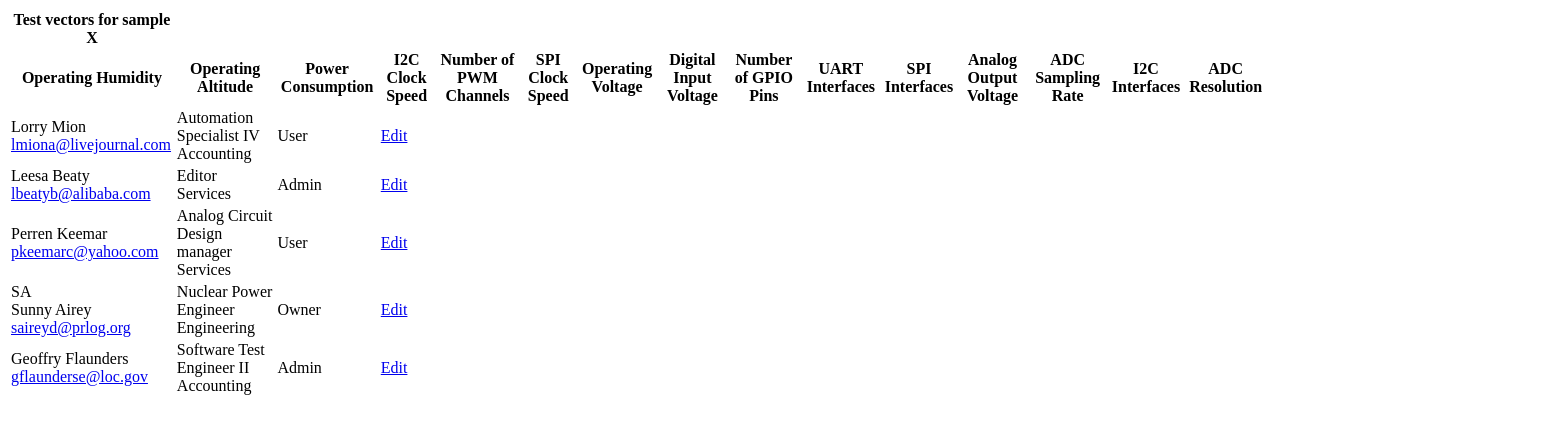
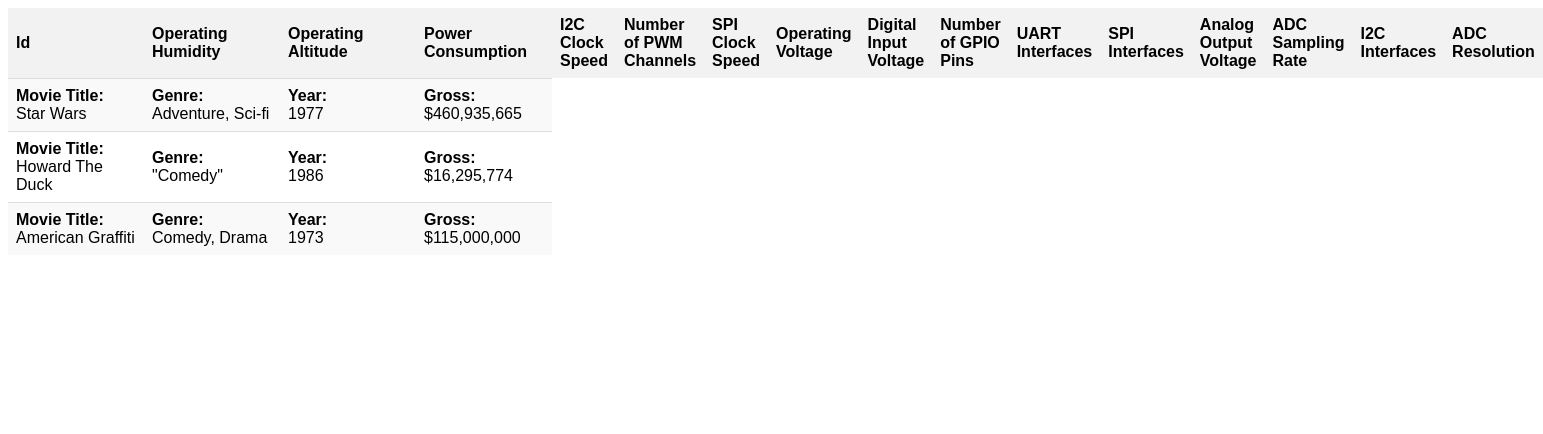
Before and after one commit to ntafra00/stem-games-fe, a React (Vite) app: page /table in a window 1280 px wide. Shown: the top 434 px of the page, 1543 px wide, since content can reach past the window. Built offline with nearby package versions, Linux system fonts and the light colour scheme.

Commit message:
Changed design of table

```diff
--- a/src/pages/table/index.jsx
+++ b/src/pages/table/index.jsx
@@ -1,136 +1,39 @@
 import React from "react";
 import {getParametars} from "../../utils";
+import styles from "../../styles/table.css"
 
 const Table = () => {
     const nameOfFamily = "L1"
   return (
-    <div className="page page-center">
-      <div className="card card-md">
-        <div className="card-body">
-          <table className="table table-vcenter card-table">
-            <thead>
+    <div>
+    <table className="rwd-table">
       <tr>
-                <th className="text-center">Test vectors for sample X</th>
+        <th>Id</th>
+      {getParametars(nameOfFamily).map((parameter) => {
+        return (
+             <th className={styles.th} key={parameter.id}>{parameter.name}</th>
+         )
+    })}
       </tr>
       <tr>
-                {getParametars(nameOfFamily).map((parameter) => {
-                return (
-                    <th key={parameter.id}>{parameter.name}</th>
-                )
-            })}
-                <th className="w-1"></th>
-              </tr>
-            </thead>
-            <tbody>
-              <tr>
-                <td>
-                  <div className="d-flex py-1 align-items-center">
-                    <span className="avatar me-2"></span>
-                    <div className="flex-fill">
-                      <div className="font-weight-medium">Lorry Mion</div>
-                      <div className="text-muted"><a href="#" className="text-reset">lmiona@livejournal.com</a></div>
-                    </div>
-                  </div>
-                </td>
-                <td>
-                  <div>Automation Specialist IV</div>
-                  <div className="text-muted">Accounting</div>
-                </td>
-                <td className="text-muted">
-                  User
-                </td>
-                <td>
-                  <a href="#">Edit</a>
-                </td>
+        <td data-th="Movie Title">Star Wars</td>
+        <td data-th="Genre">Adventure, Sci-fi</td>
+        <td data-th="Year">1977</td>
+        <td data-th="Gross">$460,935,665</td>
       </tr>
       <tr>
-                <td>
-                  <div className="d-flex py-1 align-items-center">
-                    <span className="avatar me-2"></span>
-                    <div className="flex-fill">
-                      <div className="font-weight-medium">Leesa Beaty</div>
-                      <div className="text-muted"><a href="#" className="text-reset">lbeatyb@alibaba.com</a></div>
-                    </div>
-                  </div>
-                </td>
-                <td>
-                  <div>Editor</div>
-                  <div className="text-muted">Services</div>
-                </td>
-                <td className="text-muted">
-                  Admin
-                </td>
-                <td>
-                  <a href="#">Edit</a>
-                </td>
+        <td data-th="Movie Title">Howard The Duck</td>
+        <td data-th="Genre">"Comedy"</td>
+        <td data-th="Year">1986</td>
+        <td data-th="Gross">$16,295,774</td>
       </tr>
       <tr>
-                <td>
-                  <div className="d-flex py-1 align-items-center">
-                    <span className="avatar me-2"></span>
-                    <div className="flex-fill">
-                      <div className="font-weight-medium">Perren Keemar</div>
-                      <div className="text-muted"><a href="#" className="text-reset">pkeemarc@yahoo.com</a></div>
-                    </div>
-                  </div>
-                </td>
-                <td>
-                  <div>Analog Circuit Design manager</div>
-                  <div className="text-muted">Services</div>
-                </td>
-                <td className="text-muted">
-                  User
-                </td>
-                <td>
-                  <a href="#">Edit</a>
-                </td>
+        <td data-th="Movie Title">American Graffiti</td>
+        <td data-th="Genre">Comedy, Drama</td>
+        <td data-th="Year">1973</td>
+        <td data-th="Gross">$115,000,000</td>
       </tr>
-              <tr>
-                <td>
-                  <div className="d-flex py-1 align-items-center">
-                    <span className="avatar me-2">SA</span>
-                    <div className="flex-fill">
-                      <div className="font-weight-medium">Sunny Airey</div>
-                      <div className="text-muted"><a href="#" className="text-reset">saireyd@prlog.org</a></div>
-                    </div>
-                  </div>
-                </td>
-                <td>
-                  <div>Nuclear Power Engineer</div>
-                  <div className="text-muted">Engineering</div>
-                </td>
-                <td className="text-muted">
-                  Owner
-                </td>
-                <td>
-                  <a href="#">Edit</a>
-                </td>
-              </tr>
-              <tr>
-                <td>
-                  <div className="d-flex py-1 align-items-center">
-                    <span className="avatar me-2"></span>
-                    <div className="flex-fill">
-                      <div className="font-weight-medium">Geoffry Flaunders</div>
-                      <div className="text-muted"><a href="#" className="text-reset">gflaunderse@loc.gov</a></div>
-                    </div>
-                  </div>
-                </td>
-                <td>
-                  <div>Software Test Engineer II</div>
-                  <div className="text-muted">Accounting</div>
-                </td>
-                <td className="text-muted">
-                  Admin
-                </td>
-                <td>
-                  <a href="#">Edit</a>
-                </td>
-              </tr>
-            </tbody>
     </table>
-        </div>
-      </div>
     </div>
   );
 };
--- /dev/null
+++ b/src/styles/table.css
@@ -0,0 +1,61 @@
+.rwd-table {
+    width: 100%;
+    border-collapse: collapse;
+    font-family: sans-serif;
+  }
+
+  .rwd-table th,
+  .rwd-table td {
+    padding: 8px;
+  }
+
+  .rwd-table th {
+    background-color: #f2f2f2;
+    font-weight: bold;
+    text-align: left;
+  }
+
+  .rwd-table td {
+    border-top: 1px solid #ddd;
+  }
+
+  .rwd-table tr:nth-child(even) {
+    background-color: #f9f9f9;
+  }
+
+  .rwd-table tr:hover {
+    background-color: #f5f5f5;
+  }
+
+  .rwd-table td::before {
+    content: attr(data-th) ": ";
+    font-weight: bold;
+    display: inline-block;
+    width: 120px;
+  }
+
+  @media (max-width: 767px) {
+    .rwd-table {
+      width: 100%;
+      max-width: 100%;
+      margin-bottom: 20px;
+      overflow: auto;
+    }
+
+    .rwd-table th,
+    .rwd-table td {
+      white-space: nowrap;
+    }
+
+    .rwd-table th {
+      position: sticky;
+      top: 0;
+      background-color: #f2f2f2;
+      z-index: 1;
+    }
+
+    .rwd-table td::before {
+      display: block;
+      font-weight: bold;
+    }
+  }
```
Lines whose indentation alone changed are shown as unchanged.
